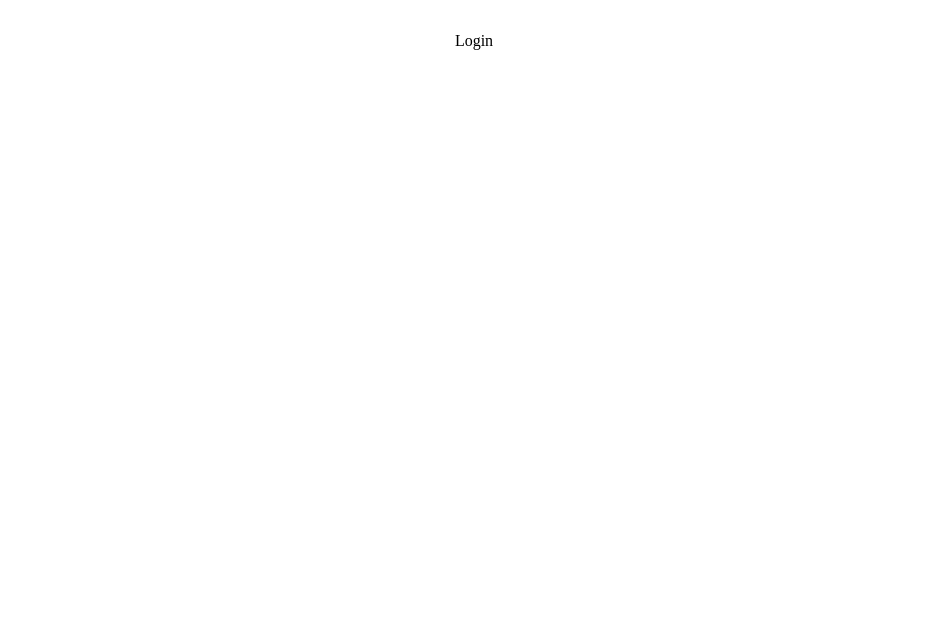
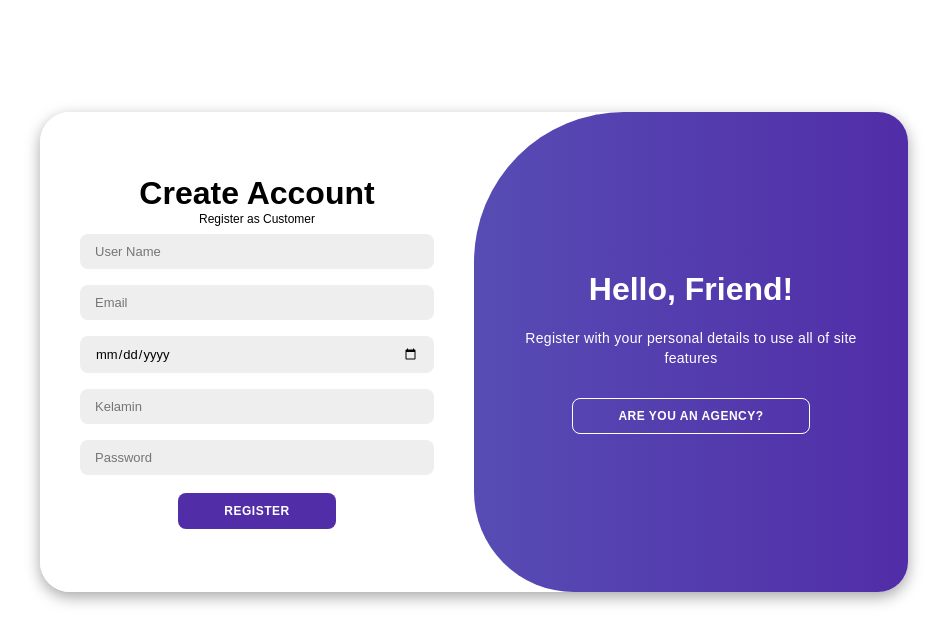
Before and after one commit to WendyNevada/seek-and-go-main, a React (Vite) app in the folder react/: page /Login in a window 1280 px wide. Shown: the top 644 px of the page, without its empty margins (166-1113 px from the left). Built offline with nearby package versions, Linux system fonts and the light colour scheme.

Commit message:
add homepage & register

```diff
--- a/react/package.json
+++ b/react/package.json
@@ -10,6 +10,10 @@
     "preview": "vite preview"
   },
   "dependencies": {
+    "@emotion/react": "^11.11.4",
+    "@emotion/styled": "^11.11.0",
+    "@mui/icons-material": "^5.15.13",
+    "@mui/material": "^5.15.13",
     "@types/react-router-dom": "^5.3.3",
     "react": "^18.2.0",
     "react-dom": "^18.2.0",
--- a/react/src/App.tsx
+++ b/react/src/App.tsx
@@ -4,19 +4,19 @@ import viteLogo from '/vite.svg'
 import seekngoLogo from '/favicon.ico'
 import './App.css'
 import HomePage from './components/home-page/HomePage';
-import Login from './components/Login'
 import { BrowserRouter as Router, Routes, Route} from 'react-router-dom';
+import LoginRegister from './components/login-register-page/LoginRegister'
 
 function App() {
   return (
     <Router>
         <Routes>
-        <Route path={'/'} element={
-                <HomePage/>
-            }>
+            <Route path={'/'} element={
+                    <HomePage/>
+                }>
             </Route>
             <Route path={'/Login'} element={
-                <Login/>
+                <LoginRegister/>
             }>
             </Route>
         </Routes>
--- a/react/src/assets/assetStatic/index.ts
+++ b/react/src/assets/assetStatic/index.ts
@@ -1,5 +1,7 @@
 import logo from './logo.png'
+import HomePageBackground from './HomePageBackground.jpg'
 
 export const assetForWeb = {
-    logo
+    logo,
+    HomePageBackground
 };
--- a/react/src/components/Login.tsx
+++ /dev/null
@@ -1,9 +0,0 @@
-import React from 'react'
-
-const Login = () => {
-  return (
-    <div>Login</div>
-  )
-}
-
-export default Login
--- a/react/src/components/home-page/HomePage.css
+++ b/react/src/components/home-page/HomePage.css
@@ -17,3 +17,21 @@ cursor: pointer;
     font-weight: 600;
     transition: 0.2s;
 }
+
+.home-banner-container {
+    position: relative;
+    display: flex;
+    padding-top: 3rem;
+  }
+
+.home-bannerImage-container {
+  position: absolute;
+  top: -100px;
+  right: -400px;
+  left: -350px;
+  z-index: -1;
+  max-width: 100vw;
+  max-height: 100vh;
+  background-size: cover;
+  overflow: hidden;
+}
--- a/react/src/components/home-page/HomePage.tsx
+++ b/react/src/components/home-page/HomePage.tsx
@@ -1,12 +1,17 @@
 import React from 'react'
 import './HomePage.css'
 import Navbar from '../navbar/Navbar'
+import {assetForWeb} from '../../assets/assetStatic'
 
 const HomePage = () => {
   return (
     <div className="HomePage">
         <Navbar/>
-
+        <div className='home-banner-container'>
+            <div className="home-bannerImage-container">
+                <img src={assetForWeb.HomePageBackground} alt="" />
+            </div>
+        </div>
     </div>
   )
 }
--- /dev/null
+++ b/react/src/components/login-register-page/LoginRegister.css
@@ -0,0 +1,208 @@
+*{
+    margin: 0;
+    padding: 0;
+    box-sizing: border-box;
+    font-family: 'Montserrat', sans-serif;
+}
+
+.body{
+    /* background-color: #c9d6ff; */
+    /* background: linear-gradient(to right, #e2e2e2, #c9d6ff); */
+    display: flex;
+    align-items: center;
+    justify-content: center;
+    flex-direction: column;
+    height: 80vh;
+}
+
+.container{
+    background-color: #fff;
+    border-radius: 30px;
+    box-shadow: 0 5px 15px rgba(0, 0, 0, 0.35);
+    position: relative;
+    overflow: hidden;
+    width: 868px;
+    max-width: 100%;
+    min-height: 480px;
+}
+
+.container p{
+    font-size: 14px;
+    line-height: 20px;
+    letter-spacing: 0.3px;
+    margin: 20px 0;
+}
+
+.container span{
+    font-size: 12px;
+}
+
+.container a{
+    color: #333;
+    font-size: 13px;
+    text-decoration: none;
+    margin: 15px 0 10px;
+}
+
+.container button{
+    background-color: #512da8;
+    color: #fff;
+    font-size: 12px;
+    padding: 10px 45px;
+    border: 1px solid transparent;
+    border-radius: 8px;
+    font-weight: 600;
+    letter-spacing: 0.5px;
+    text-transform: uppercase;
+    margin-top: 10px;
+    cursor: pointer;
+}
+
+.container button.hidden{
+    background-color: transparent;
+    border-color: #fff;
+}
+
+.container form{
+    background-color: #fff;
+    display: flex;
+    align-items: center;
+    justify-content: center;
+    flex-direction: column;
+    padding: 0 40px;
+    height: 100%;
+}
+
+.container input{
+    background-color: #eee;
+    border: none;
+    margin: 8px 0;
+    padding: 10px 15px;
+    font-size: 13px;
+    border-radius: 8px;
+    width: 100%;
+    outline: none;
+}
+
+.form-container{
+    position: absolute;
+    top: 0;
+    height: 100%;
+    transition: all 0.6s ease-in-out;
+}
+
+.sign-in{
+    left: 0;
+    width: 50%;
+    z-index: 2;
+}
+
+.container.active .sign-in{
+    transform: translateX(100%);
+}
+
+.sign-up{
+    left: 0;
+    width: 50%;
+    opacity: 0;
+    z-index: 1;
+}
+
+.container.active .sign-up{
+    transform: translateX(100%);
+    opacity: 1;
+    z-index: 5;
+    animation: move 0.6s;
+}
+
+@keyframes move{
+    0%, 49.99%{
+        opacity: 0;
+        z-index: 1;
+    }
+    50%, 100%{
+        opacity: 1;
+        z-index: 5;
+    }
+}
+
+.social-icons{
+    margin: 20px 0;
+}
+
+.social-icons a{
+    border: 1px solid #ccc;
+    border-radius: 20%;
+    display: inline-flex;
+    justify-content: center;
+    align-items: center;
+    margin: 0 3px;
+    width: 40px;
+    height: 40px;
+}
+
+.toggle-container{
+    position: absolute;
+    top: 0;
+    left: 50%;
+    width: 50%;
+    height: 100%;
+    overflow: hidden;
+    transition: all 0.6s ease-in-out;
+    border-radius: 150px 0 0 100px;
+    z-index: 1000;
+}
+
+.container.active .toggle-container{
+    transform: translateX(-100%);
+    border-radius: 0 150px 100px 0;
+}
+
+.toggle{
+    background-color: #512da8;
+    height: 100%;
+    background: linear-gradient(to right, #5c6bc0, #512da8);
+    color: #fff;
+    position: relative;
+    left: -100%;
+    height: 100%;
+    width: 200%;
+    transform: translateX(0);
+    transition: all 0.6s ease-in-out;
+}
+
+.container.active .toggle{
+    transform: translateX(50%);
+}
+
+.toggle-panel{
+    position: absolute;
+    width: 50%;
+    height: 100%;
+    display: flex;
+    align-items: center;
+    justify-content: center;
+    flex-direction: column;
+    padding: 0 30px;
+    text-align: center;
+    top: 0;
+    transform: translateX(0);
+    transition: all 0.6s ease-in-out;
+}
+
+.toggle-left{
+    transform: translateX(-200%);
+}
+
+.container.active .toggle-left{
+    transform: translateX(0);
+}
+
+.toggle-right{
+    right: 0;
+    transform: translateX(0);
+}
+
+.container.active .toggle-right{
+    transform: translateX(200%);
+}
--- /dev/null
+++ b/react/src/components/login-register-page/LoginRegister.tsx
@@ -0,0 +1,58 @@
+import React, { useState } from 'react'
+import './LoginRegister.css'
+
+const LoginRegister = () => {
+    const [isLogin, setIsLogin] = useState(true);
+
+    const toggleForm = () => {
+        setIsLogin(!isLogin);
+    };
+
+    return (
+        <div className='body'>
+            <div className={`container ${isLogin ? '' : 'active'}`} id="container">
+                <div className="form-container sign-up">
+                    <form>
+                        <h1>Create Account</h1>
+                        <span>Register as Agency</span>
+                        <input type="text" placeholder="Agency Name"/>
+                        <input type="email" placeholder="Email"/>
+                        <input type="text" placeholder="NPWP"/>
+                        <input type="text" placeholder="Lokasi"/>
+                        <input type="password" placeholder="Password"/>
+                        <button>Register</button>
+                    </form>
+                    <form action=""></form>
+                </div>
+                <div className="form-container sign-in">
+                    <form action="">
+                        <h1>Create Account</h1>
+                        <span>Register as Customer</span>
+                        <input type="text" placeholder="User Name"/>
+                        <input type="email" placeholder="Email"/>
+                        <input type="date" placeholder="Tanggal Lahir"/>
+                        <input type="text" placeholder="Kelamin" />
+                        <input type="text" placeholder="Password" />
+                        <button>Register</button>
+                    </form>
+                </div>
+                <div className="toggle-container">
+                    <div className="toggle">
+                        <div className="toggle-panel toggle-left">
+                            <h1>Welcome Back!</h1>
+                            <p>Enter your personal details to use all of site features</p>
+                            <button className="hidden" id="login" onClick={toggleForm}>are you a customer?</button>
+                        </div>
+                        <div className="toggle-panel toggle-right">
+                            <h1>Hello, Friend!</h1>
+                            <p>Register with your personal details to use all of site features</p>
+                            <button className="hidden" id="register" onClick={toggleForm}>are you an agency?</button>
+                        </div>
+                    </div>
+                </div>
+            </div>
+        </div>
+    )
+}
+
+export default LoginRegister
--- a/react/src/components/navbar/Navbar.css
+++ b/react/src/components/navbar/Navbar.css
@@ -1,3 +1,11 @@
+nav {
+    display: flex;
+    align-items: center;
+    justify-content: space-between;
+    min-height: 90px;
+    border-radius: 16px;
+  }
+
 .nav-logo-container{
     max-width: 60px;
     max-height: 60px;
@@ -6,4 +14,22 @@
 img {
     max-width: 100%;
     height: auto;
-  }
+}
+
+.navbar-menu-container {
+    display: none;
+}
+
+.navbar{
+    background-color: white;
+    box-shadow: 2px;
+}
+
+@media (max-width: 800px){
+    .navbar-menu-container {
+        display: flex;
+    }
+    .navbar-links-container {
+        display: none;
+    }
+}
--- a/react/src/components/navbar/Navbar.tsx
+++ b/react/src/components/navbar/Navbar.tsx
@@ -1,9 +1,43 @@
-import React from 'react'
+import React, { useState } from 'react'
 import './Navbar.css'
 import { BsCart2 } from 'react-icons/bs'
 import { assetForWeb } from '../../assets/assetStatic'
+import HomeIcon from '@mui/icons-material/Home'
+import InfoIcon from '@mui/icons-material/Info'
+import CommentRoundedIcon from '@mui/icons-material/CommentRounded'
+import PhoneRoundedIcon from '@mui/icons-material/PhoneRounded'
+import ShoppingCartRoundedIcon from '@mui/icons-material/ShoppingCartRounded'
+import { HiOutlineBars3 } from 'react-icons/hi2'
+import { Box, Drawer, List, ListItemButton, ListItemIcon, ListItemText } from '@mui/material'
 
 const Navbar = () => {
+    const [openMenu, setOpenMenu] = useState(false)
+    const menuOptions = [
+        {
+            text:"Home",
+            icon:<HomeIcon/>,
+            link:"/"
+        },
+        {
+            text:"About",
+            icon:<InfoIcon/>,
+            link:"/About"
+        },
+        {
+            text:"Testimonials",
+            icon:<CommentRoundedIcon/>,
+            link:"/Detail"
+        },
+        {
+            text:"Contact",
+            icon:<PhoneRoundedIcon/>
+        },
+        {
+            text:"Cart",
+            icon:<ShoppingCartRoundedIcon/>
+        },
+    ]
+
     return (
         <nav className='navbar'>
             <div className='nav-logo-container'>
@@ -19,6 +53,26 @@ const Navbar = () => {
                     </a>
                     <button className='primary-button'>Bookings Now</button>
                 </div>
+
+            {/* buka burger */}
+            <div className="navbar-menu-container">
+                <HiOutlineBars3 onClick={() => setOpenMenu(true)}></HiOutlineBars3>
+            </div>
+            <Drawer open={openMenu} onClose={() => setOpenMenu(false)} anchor='right'>
+                <Box sx={{ width: 220, backgroundColor: 'transparent'}}
+                role='presentation'
+                onClick={() => setOpenMenu(false)}
+                onKeyDown={() => setOpenMenu(false)}>
+                   <List>
+                        {menuOptions.map((item) => (
+                            <ListItemButton component="a" href={item.link} target="_blank">
+                                <ListItemIcon>{item.icon}</ListItemIcon>
+                                <ListItemText primary={item.text}></ListItemText>
+                            </ListItemButton>
+                        ))}
+                    </List>
+                </Box>
+            </Drawer>
         </nav>
       )
 }
```
Also changed, not shown: 2 other files (tests, documents, lock files or other folders). Lines whose indentation alone changed are shown as unchanged.
